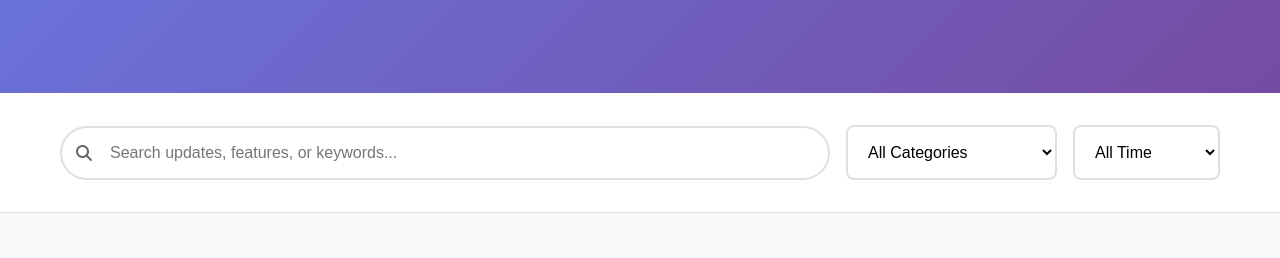
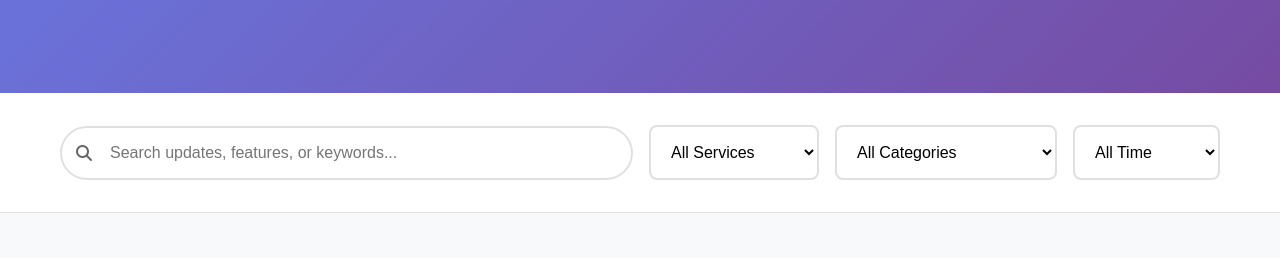
Before and after one commit to foudendorp/mc-test, a website: page index.html in a window 1280 px wide. Shown: the part 481-739 px from the top of the page. Drawn offline with Linux system fonts and the light colour scheme; a web font is replaced by a local one.

Commit message:
Add dynamic service and category filtering
- Add service filter dropdown to filter by Microsoft Intune or Entra ID
- Generate category options dynamically based on actual data
- Update filtering logic to support service-based filtering
- Remove hardcoded category options from HTML
- Improve user experience with multi-dimensional filtering:
  * Search terms across title, content, and features
  * Service-based filtering (Intune/Entra ID)
  * Category-based filtering (dynamic based on data)
  * Time-based filtering (7/30/90 days)

```diff
--- a/index.html
+++ b/index.html
@@ -69,15 +69,13 @@
                         <input type="text" id="searchInput" placeholder="Search updates, features, or keywords...">
                     </div>
                     <div class="filter-controls">
+                        <select id="serviceFilter">
+                            <option value="all">All Services</option>
+                            <!-- Services will be populated dynamically -->
+                        </select>
                         <select id="categoryFilter">
                             <option value="all">All Categories</option>
-                            <option value="device-management">Device Management</option>
-                            <option value="app-management">App Management</option>
-                            <option value="device-security">Device Security</option>
-                            <option value="device-configuration">Device Configuration</option>
-                            <option value="microsoft-intune-suite">Microsoft Intune Suite</option>
-                            <option value="intune-apps">Intune Apps</option>
-                            <option value="notices">Notices</option>
+                            <!-- Categories will be populated dynamically -->
                         </select>
                         <select id="timeFilter">
                             <option value="all">All Time</option>
--- a/scripts/main.js
+++ b/scripts/main.js
@@ -9,6 +9,7 @@ class IntuneUpdatesTracker {
         this.currentPage = 1;
 
         this.searchInput = document.getElementById('searchInput');
+        this.serviceFilter = document.getElementById('serviceFilter');
         this.categoryFilter = document.getElementById('categoryFilter');
         this.timeFilter = document.getElementById('timeFilter');
         this.updatesContainer = document.getElementById('updatesContainer');
@@ -22,6 +23,10 @@ class IntuneUpdatesTracker {
     bindEvents() {
         if (this.searchInput) {
             this.searchInput.addEventListener('input', this.debounce(() => this.filterUpdates(), 300));
+        }
+
+        if (this.serviceFilter) {
+            this.serviceFilter.addEventListener('change', () => this.filterUpdates());
         }
 
         if (this.categoryFilter) {
@@ -61,6 +66,8 @@ class IntuneUpdatesTracker {
 
             console.log('Init: indexData loaded:', this.indexData);
 
+            this.populateServiceFilter();
+            this.populateCategoryFilter();
             this.updateStats();
             this.filterUpdates();
             this.displayNotices();
@@ -231,8 +238,96 @@ class IntuneUpdatesTracker {
         };
     }
 
+    populateServiceFilter() {
+        if (!this.serviceFilter || !this.updates) return;
+
+        // Extract unique services from all updates
+        const services = new Set();
+
+        this.updates.forEach(update => {
+            if (update.service) {
+                services.add(update.service);
+            }
+        });
+
+        // Convert to array and sort alphabetically
+        const sortedServices = Array.from(services).sort();
+
+        // Create a mapping for better display names
+        const serviceDisplayNames = {
+            'Intune': 'Microsoft Intune',
+            'Entra': 'Microsoft Entra ID'
+        };
+
+        // Clear existing options except "All Services"
+        this.serviceFilter.innerHTML = '<option value="all">All Services</option>';
+
+        // Add service options
+        sortedServices.forEach(service => {
+            const option = document.createElement('option');
+            option.value = service;
+            option.textContent = serviceDisplayNames[service] || service;
+            this.serviceFilter.appendChild(option);
+        });
+
+        console.log('Populated services:', sortedServices);
+    }
+
+    populateCategoryFilter() {
+        if (!this.categoryFilter || !this.updates) return;
+
+        // Extract unique categories from all updates
+        const categories = new Set();
+
+        this.updates.forEach(update => {
+            if (update.category) {
+                categories.add(update.category);
+            }
+        });
+
+        // Convert to array and sort alphabetically
+        const sortedCategories = Array.from(categories).sort();
+
+        // Create a mapping for better display names
+        const categoryDisplayNames = {
+            'device-management': 'Device Management',
+            'app-management': 'App Management',
+            'device-security': 'Device Security',
+            'device-configuration': 'Device Configuration',
+            'microsoft-intune-suite': 'Microsoft Intune Suite',
+            'intune-suite': 'Microsoft Intune Suite',
+            'intune-apps': 'Intune Apps',
+            'monitor-troubleshoot': 'Monitor & Troubleshoot',
+            'identity-management': 'Identity Management',
+            'conditional-access': 'Conditional Access',
+            'authentication': 'Authentication',
+            'identity-governance': 'Identity Governance',
+            'privileged-identity': 'Privileged Identity Management',
+            'external-identities': 'External Identities',
+            'application-management': 'Application Management',
+            'notices': 'Notices'
+        };
+
+        // Clear existing options except "All Categories"
+        this.categoryFilter.innerHTML = '<option value="all">All Categories</option>';
+
+        // Add category options
+        sortedCategories.forEach(category => {
+            const option = document.createElement('option');
+            option.value = category;
+            option.textContent = categoryDisplayNames[category] ||
+                category.split('-').map(word =>
+                    word.charAt(0).toUpperCase() + word.slice(1)
+                ).join(' ');
+            this.categoryFilter.appendChild(option);
+        });
+
+        console.log('Populated categories:', sortedCategories);
+    }
+
     filterUpdates() {
         const searchTerm = this.searchInput?.value.toLowerCase() || '';
+        const serviceFilter = this.serviceFilter?.value || '';
         const categoryFilter = this.categoryFilter?.value || '';
         const timeFilter = this.timeFilter?.value || '';
 
@@ -246,13 +341,16 @@ class IntuneUpdatesTracker {
                 (update.features && update.features.some(feature =>
                     feature.toLowerCase().includes(searchTerm)));
 
+            // Service filter
+            const matchesService = !serviceFilter || serviceFilter === 'all' || update.service === serviceFilter;
+
             // Category filter
             const matchesCategory = !categoryFilter || categoryFilter === 'all' || update.category === categoryFilter;
 
             // Time filter
             const matchesTime = this.checkTimeFilter(update.date, timeFilter);
 
-            return matchesSearch && matchesCategory && matchesTime;
+            return matchesSearch && matchesService && matchesCategory && matchesTime;
         });
 
         this.currentPage = 1;
```
